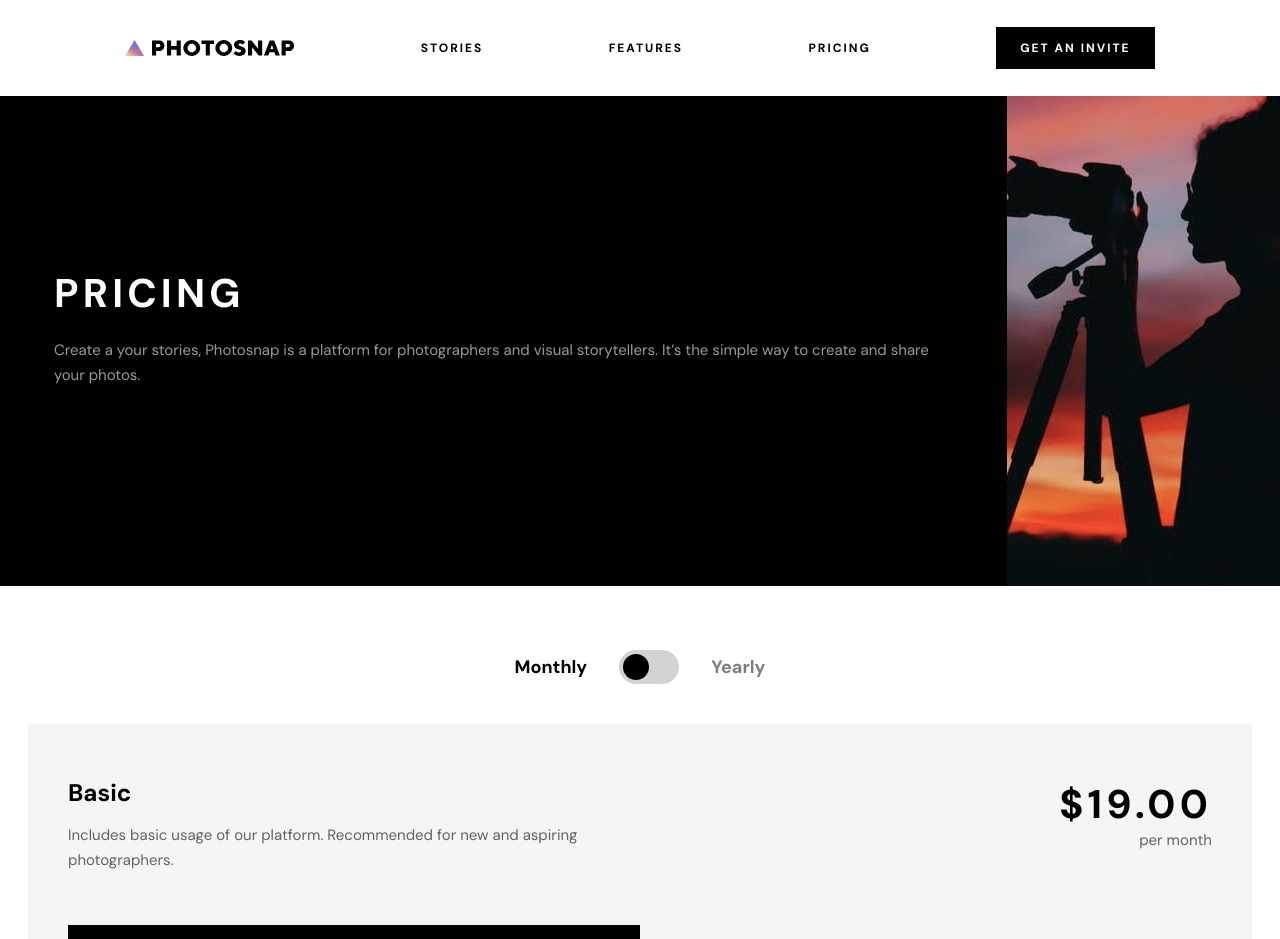
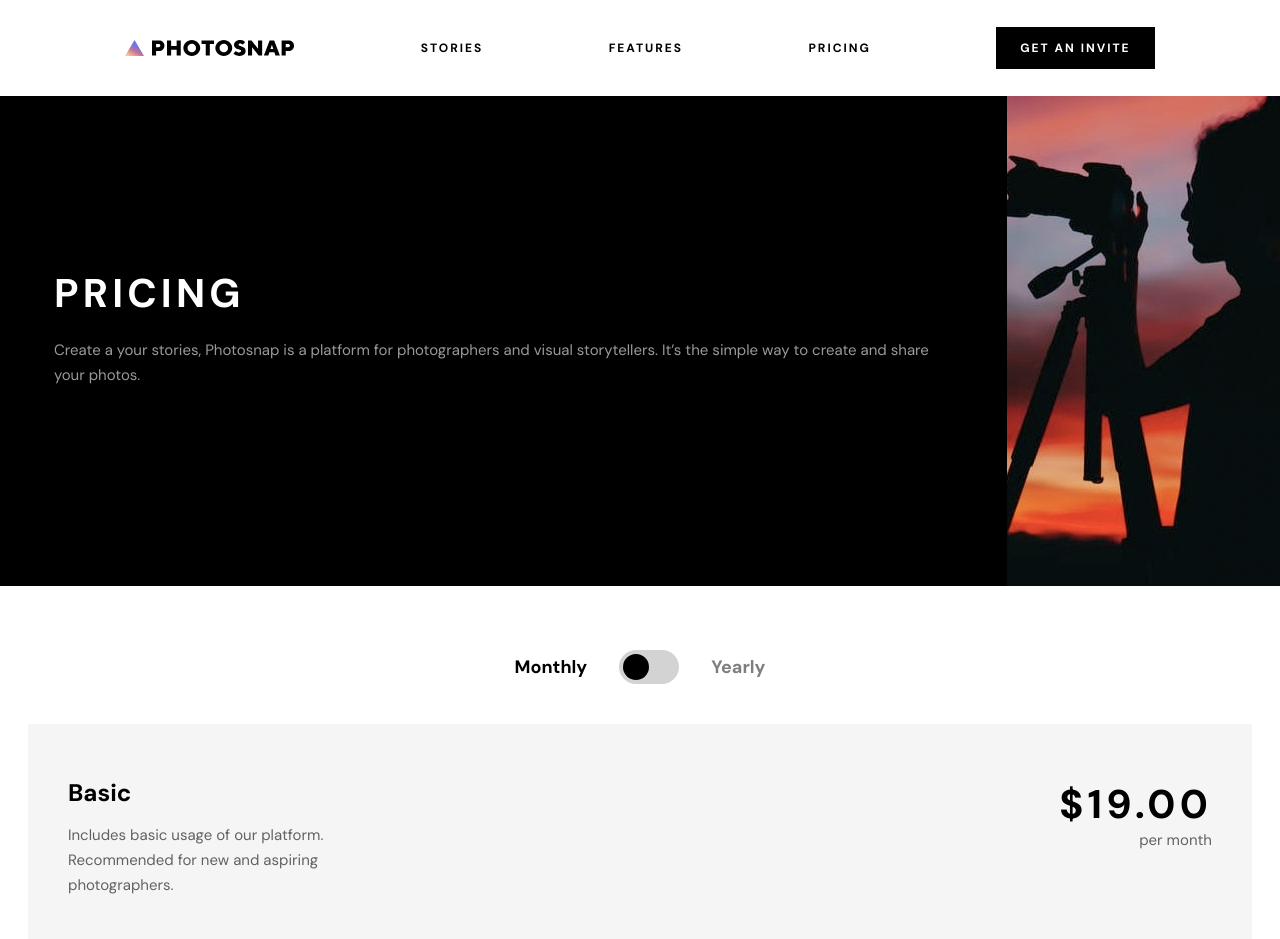
Before and after one commit to alexJSanchez/PhotoSnap, a React (Create React App) app in the folder photosnap/: page /pricing in a window 1280 px wide. Shown: the top 939 px of the page. Built offline with nearby package versions, Linux system fonts and the light colour scheme; the HTML template or start-up script is replaced by a standard one.

Commit message:
add padding

```diff
--- a/photosnap/src/pages/Pricing.js
+++ b/photosnap/src/pages/Pricing.js
@@ -63,7 +63,7 @@ export default function Pricing() {
 			</div>
 			<div className="flex flex-col items-center justify-center mx-7 mb-[64px] desktop:flex-row gap-[30px]">
 				<div className="tablet:grid tablet:grid-cols-4 tablet:grid-row-4 text-center tablet:text-left desktop:flex desktop:flex-col desktop:items-center desktop:text-center bg-[#F5F5F5] pt-[56px] pb-[40px] px-[22px] tablet:px-[40px] desktop:max-w-[350px]">
-					<div className="tablet:col-start-1 tablet:col-end-3 tablet:row-start-1 row-end-2">
+					<div className="tablet:col-start-1 tablet:col-end-2 tablet:row-start-1 row-end-2">
 						<h3 className="text-[24px] font-bold leading-[25px]">Basic</h3>
 						<p className="text-[15px] leading-[25px] opacity-60 mt-[18px] ">
 							Includes basic usage of our platform. Recommended for new and
@@ -455,7 +455,7 @@ export default function Pricing() {
 				</div>
 			</div>
 			<div className="tablet:grid grid-cols-5 bg-sand tablet:bg-sandmid py-[64px] px-[33px] text-white bg-no-repeat bg-cover desktop:px-[165px]">
-				<h2 className="text-[32px] col-start-1 col-end-4  font-bold leading-[40px] tracking-[3.333px] uppercase pb-[24px] tablet:pb-0">
+				<h2 className="text-[32px] col-start-1 col-end-4 desktop:col-end-3 pr-4 font-bold leading-[40px] tracking-[3.333px] uppercase pb-[24px] tablet:pb-0">
 					We’re in beta. Get your invite today!
 				</h2>
 				<div className="btn-two-box col-start-6 flex items-center">
```
